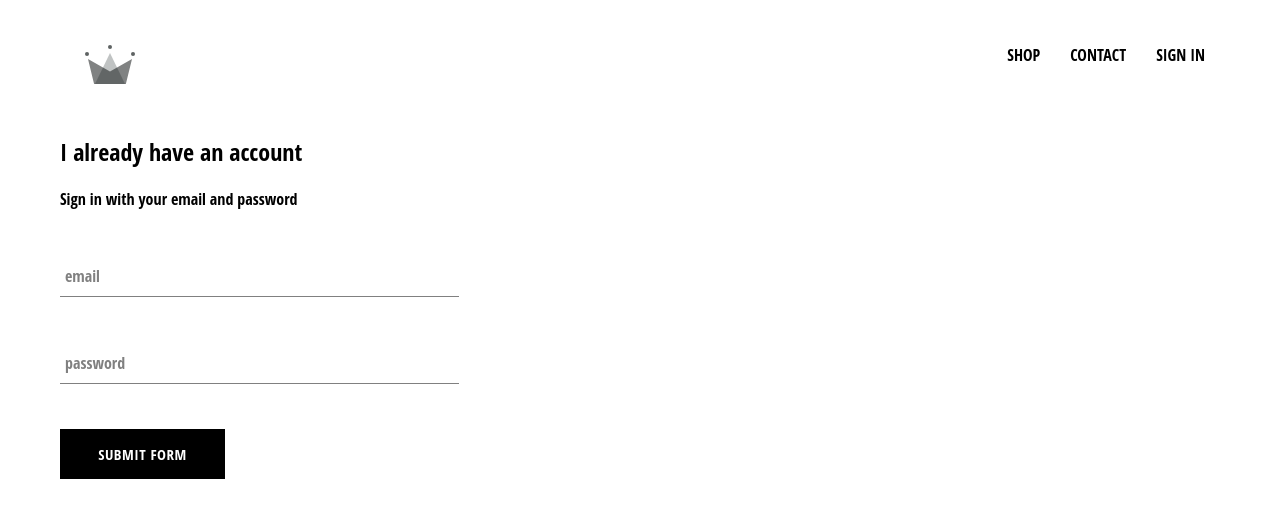
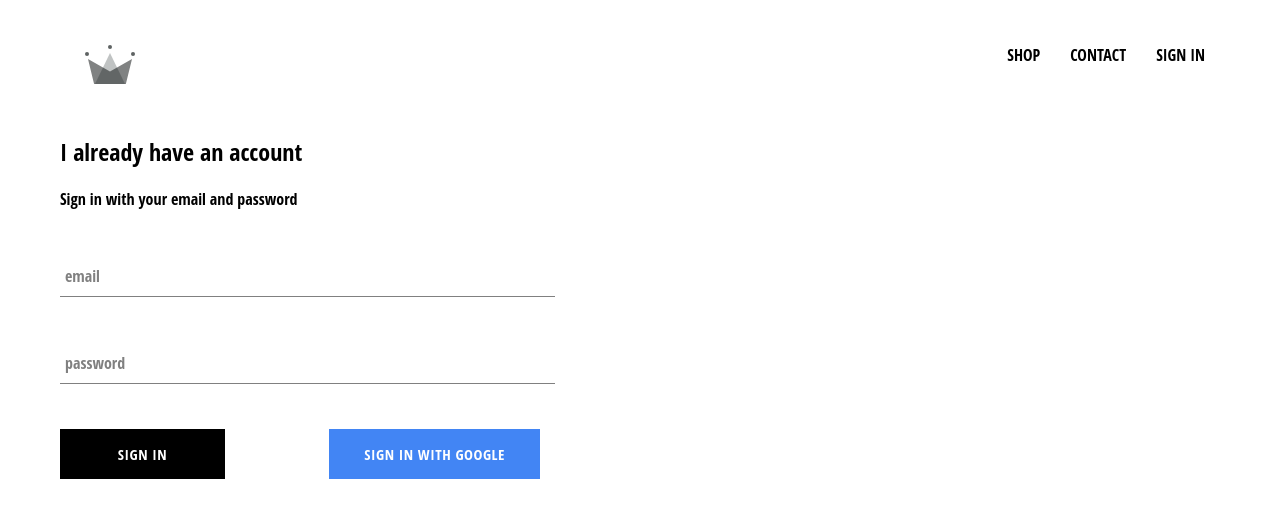
Before and after one commit to thatal/crwn-clothing, a React (Create React App) app: page /signin in a window 1280 px wide. Shown: the top 518 px of the page. Built offline with nearby package versions, Linux system fonts and the light colour scheme; no server answers.

Commit message:
integrated firebase created sign page with sign in component, and sign in with google

```diff
--- a/package.json
+++ b/package.json
@@ -3,6 +3,7 @@
   "version": "0.1.0",
   "private": true,
   "dependencies": {
+    "firebase": "^7.14.0",
     "node-sass": "^4.13.1",
     "react": "^16.12.0",
     "react-dom": "^16.12.0",
--- a/src/App.js
+++ b/src/App.js
@@ -5,12 +5,36 @@ import { Route, Switch, BrowserRouter as Router } from "react-router-dom";
 import ShopPage from "./pages/shop/shop.component";
 import SignInAndSignUp from "./pages/sign-in-and-sign-up/sign-in-and-sign-up.component";
 import Header from "./components/header/header.component";
+import { auth } from "./firebase-utils/firebase.utils"
+class App extends React.Component {
 
-function App() {
+	constructor(props) {
+		super(props);
+		this.state = {
+			currentUser: null
+		}
+	}
+
+	unsubscribeFromAuth = null;
+
+	componentDidMount() {
+		this.unsubscribeFromAuth = auth.onAuthStateChanged(user => {
+			this.setState({
+				currentUser: user
+			});
+			console.log(user);
+		})
+	}
+h
+	componentWillUnmount() {
+		this.unsubscribeFromAuth();
+	}
+
+	render() {
 		return (
 			<div>
 				<Router>
-				<Header />
+					<Header currentUser={this.state.currentUser}/>
 					<Switch>
 						<Route exact path="/" component={HomePage} />
 						<Route path="/shop" component={ShopPage} />
@@ -20,5 +44,6 @@ function App() {
 			</div>
 		);
 	}
+}
 
 export default App;
--- a/src/components/custom-button/custom-button.component.jsx
+++ b/src/components/custom-button/custom-button.component.jsx
@@ -1,8 +1,8 @@
 import React from 'react';
 import "./custom-button.styles.scss";
-const CustomButton = ({children, ...otherProps}) => {
+const CustomButton = ({children,isGoogleSignIn, ...otherProps}) => {
     return (
-        <button class="custom-button" {...otherProps}>
+        <button className={`${isGoogleSignIn ? 'google-sign-in ' : ''}custom-button`} {...otherProps}>
             {children}
         </button>
     );
--- a/src/components/custom-button/custom-button.styles.scss
+++ b/src/components/custom-button/custom-button.styles.scss
@@ -19,4 +19,12 @@
         color: black;
         border: 1px solid black;
     }
+    &.google-sign-in{
+        background-color: #4285f4;
+        color:white;
+        &:hover{
+            background-color: #357ae8;;
+            border:none;
+        }
+    }
 }
--- a/src/components/header/header.component.jsx
+++ b/src/components/header/header.component.jsx
@@ -2,8 +2,9 @@ import React from 'react';
 import { Link } from "react-router-dom";
 import { ReactComponent as Logo } from "../../assets/crown.svg";
 import "./header.styles.scss";
+import { auth } from '../../firebase-utils/firebase.utils';
 
-const Header = () => (
+const Header = ({ currentUser }) => (
     <div className="header">
         <Link className="logo-container" to="/">
             <Logo className="logo" />
@@ -15,9 +16,14 @@ const Header = () => (
             <Link to="/shop" className="option">
                 CONTACT
             </Link>
-            <Link to="/signin" className="option">
-                SIGN IN
-            </Link>
+            {
+                currentUser ?
+                    <div className="option" onClick={() => auth.signOut()}>SIGN OUT</div>
+                    :
+                    <Link to="/signin" className="option">
+                        SIGN IN
+                    </Link>
+            }
         </div>
     </div>
 );
--- a/src/components/header/header.styles.scss
+++ b/src/components/header/header.styles.scss
@@ -20,6 +20,7 @@
 
         .option {
             padding: 10px 15px;
+            cursor: pointer;
         }
     }
 }
--- a/src/components/sign-in/sign-in.component.jsx
+++ b/src/components/sign-in/sign-in.component.jsx
@@ -3,6 +3,7 @@ import FormInput from '../form-input/form-input.component';
 
 import "./sign-in.styles.scss";
 import CustomButton from '../custom-button/custom-button.component';
+import { signInWithGogle } from '../../firebase-utils/firebase.utils';
 
 class SignIn extends Component {
     constructor(props) {
@@ -28,8 +29,10 @@ class SignIn extends Component {
                 <form onSubmit={this.handleSubmit}>
                     <FormInput name="email" value={this.state.email} required onChange={this.handleChange} label="email" />
                     <FormInput name="password" value={this.state.password} required onChange={this.handleChange} label="password" />
-
-                    <CustomButton type="submit">Submit Form</CustomButton>
+                    <div className="buttons">
+                        <CustomButton type="submit">SIGN IN</CustomButton>
+                        <CustomButton type="button" onClick={signInWithGogle} isGoogleSignIn>Sign in with Google</CustomButton>
+                    </div>
                 </form>
             </div>
         );
--- a/src/components/sign-in/sign-in.styles.scss
+++ b/src/components/sign-in/sign-in.styles.scss
@@ -1,8 +1,14 @@
-.sign-in{
-    width: 30vw;
+.sign-in {
+    width: 480px;
     display: flex;
     flex-direction: column;
-    .title{
+
+    .title {
         margin: 10px 0;
     }
+
+    .buttons {
+        display: flex;
+        justify-content: space-between;
+    }
 }
--- /dev/null
+++ b/src/firebase-utils/firebase.utils.js
@@ -0,0 +1,22 @@
+import firebase from "firebase/app";
+import 'firebase/firestore';
+import 'firebase/auth';
+
+const config = {
+    apiKey: "AIzaSyDGbmbvnVjhqTaN9p41u0Gq4FzO_vEvHXo",
+    authDomain: "crown-clothing-af14a.firebaseapp.com",
+    databaseURL: "https://crown-clothing-af14a.firebaseio.com",
+    projectId: "crown-clothing-af14a",
+    storageBucket: "crown-clothing-af14a.appspot.com",
+    messagingSenderId: "222967204509",
+    appId: "1:222967204509:web:d772fb836bd4868bc56274"
+};
+firebase.initializeApp(config);
+export const auth = firebase.auth();
+export const firestore = firebase.firestore();
+
+const provider = new firebase.auth.GoogleAuthProvider();
+provider.setCustomParameters({prompt: 'select_account'});
+export const signInWithGogle = () => auth.signInWithPopup(provider);
+
+export default firebase;
```
Also changed, not shown: 1 other file (tests, documents, lock files or other folders). Lines whose indentation alone changed are shown as unchanged.
